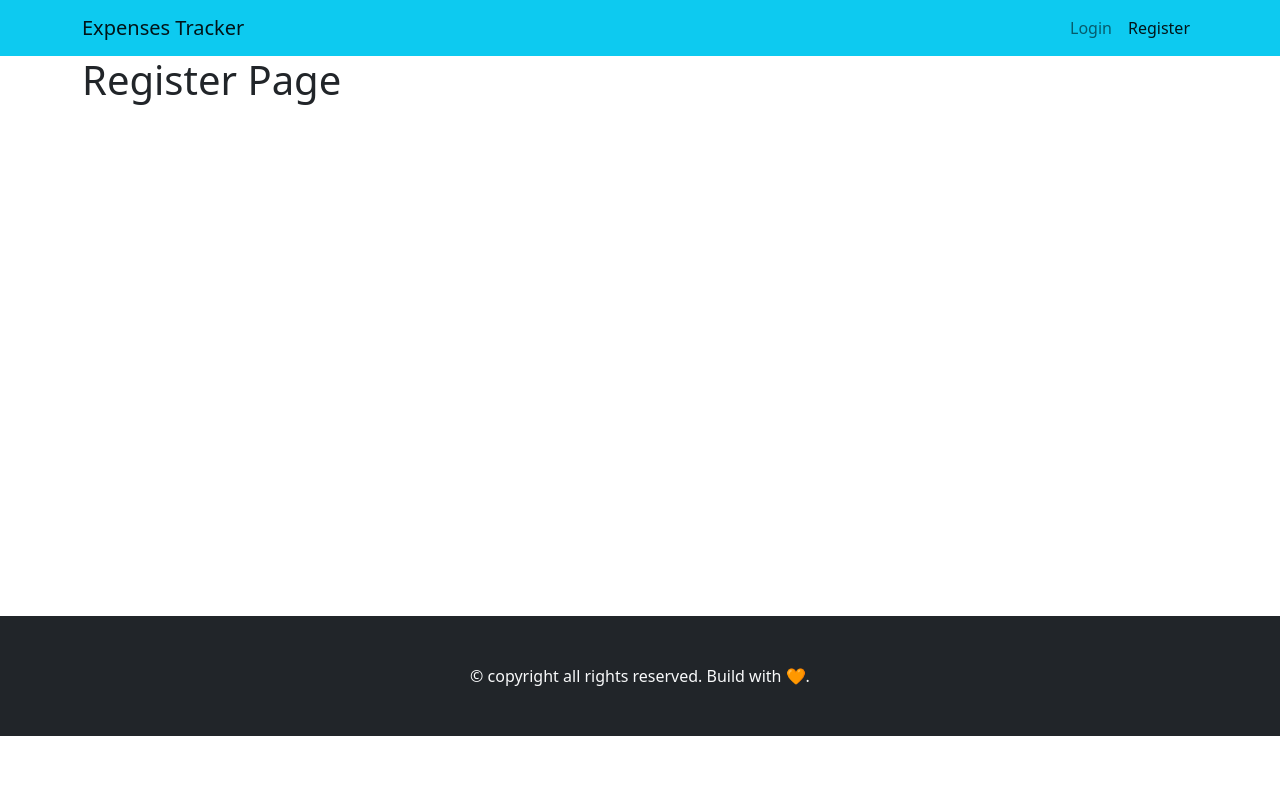
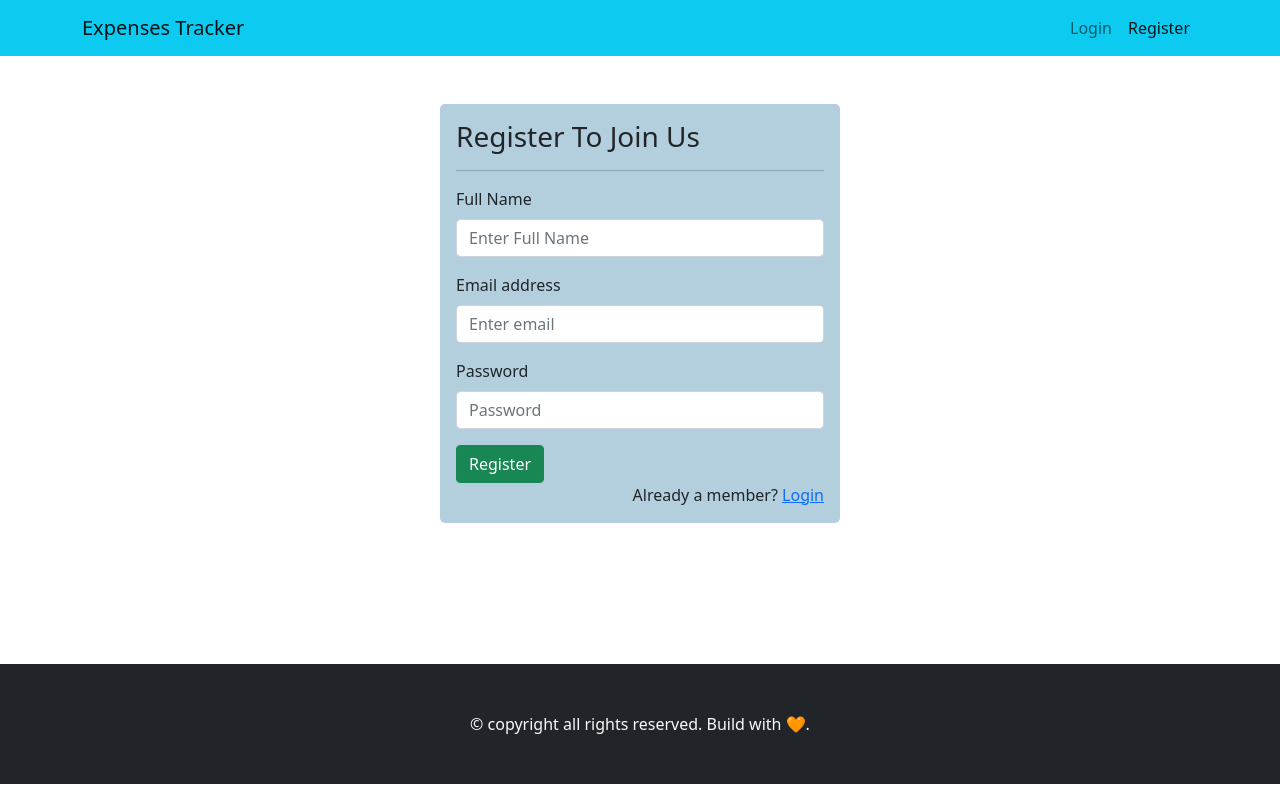
Before and after one commit to krishnashrestha47/expenses-tracker-fullstack, a React (Create React App) app in the folder expenses-tracker-frontend/: page /register in a window 1280 px wide. Built offline with nearby package versions, Linux system fonts and the light colour scheme.

Commit message:
registration page

```diff
--- /dev/null
+++ b/expenses-tracker-frontend/src/components/register/Register.js
@@ -0,0 +1,30 @@
+import React from "react";
+import { Button, Form, Row } from "react-bootstrap";
+import { Link } from "react-router-dom";
+
+export const Register = () => {
+  return (
+    <Row className="login-comp mt-5">
+      <Form>
+        <h3>Register To Join Us</h3>
+        <hr />
+        <Form.Group className="mb-3" controlId="formGroupEmail">
+          <Form.Label>Full Name</Form.Label>
+          <Form.Control type="name" placeholder="Enter Full Name" />
+        </Form.Group>
+        <Form.Group className="mb-3" controlId="formGroupEmail">
+          <Form.Label>Email address</Form.Label>
+          <Form.Control type="email" placeholder="Enter email" />
+        </Form.Group>
+        <Form.Group className="mb-3" controlId="formGroupPassword">
+          <Form.Label>Password</Form.Label>
+          <Form.Control type="password" placeholder="Password" />
+        </Form.Group>
+        <Button variant="success">Register</Button>
+        <div className="text-end">
+          Already a member? <Link to="/">Login</Link>
+        </div>
+      </Form>
+    </Row>
+  );
+};
--- a/expenses-tracker-frontend/src/pages/RegisterPage.js
+++ b/expenses-tracker-frontend/src/pages/RegisterPage.js
@@ -1,10 +1,11 @@
 import React from "react";
 import { MainLayout } from "../components/layout/MainLayout";
+import { Register } from "../components/register/Register";
 
 export const RegisterPage = () => {
   return (
     <MainLayout>
-      <h1>Register Page</h1>
+      <Register />
     </MainLayout>
   );
 };
```
